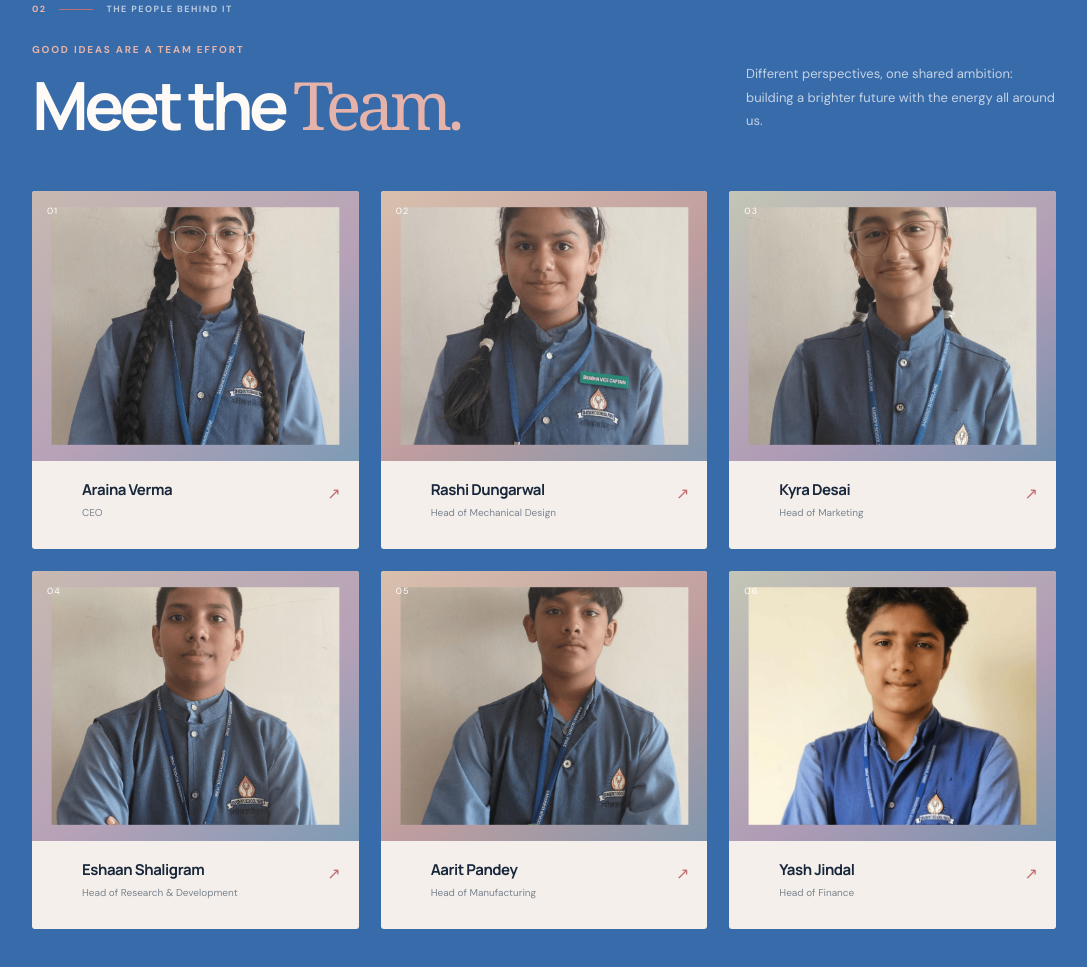
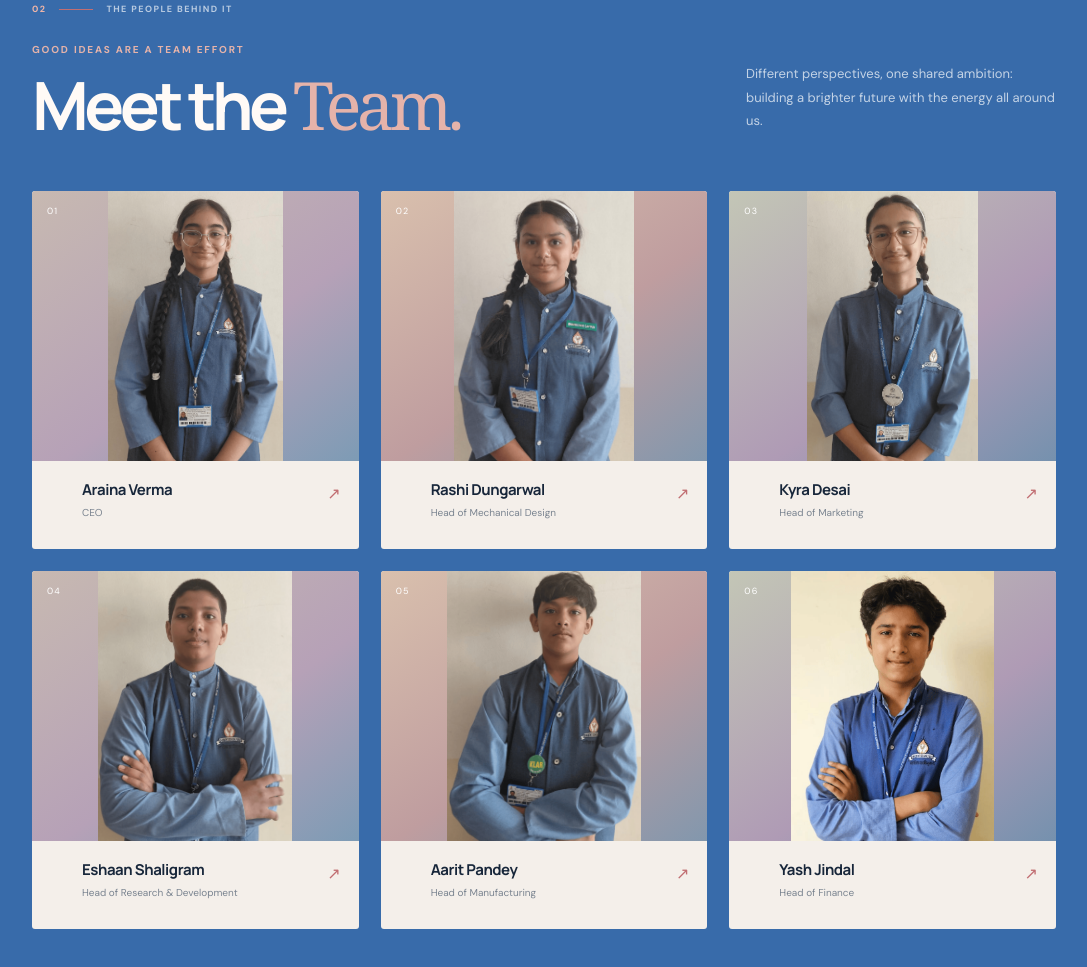
Before and after one commit to SolRaydiance/solraydiance.github.io, a plain HTML site: page index.html in a window 1280 px wide. Shown: the part 1618-2585 px from the top of the page, without its empty margins (96-1183 px from the left). Drawn offline with Linux system fonts and the light colour scheme; files whose address does not match are found by name.

Commit message:
Show full team portraits from the top edge

```diff
--- a/team-portraits.css
+++ b/team-portraits.css
@@ -1,2 +1,2 @@
-.person-photo img{object-fit:cover;object-position:center 22%;transform:scale(.88)}
-.person-card:hover .person-photo img{transform:scale(.92)}
+.person-photo img{width:100%;height:100%;object-fit:contain;object-position:center top;transform:none;top:0;left:0}
+.person-card:hover .person-photo img{transform:none}
```
